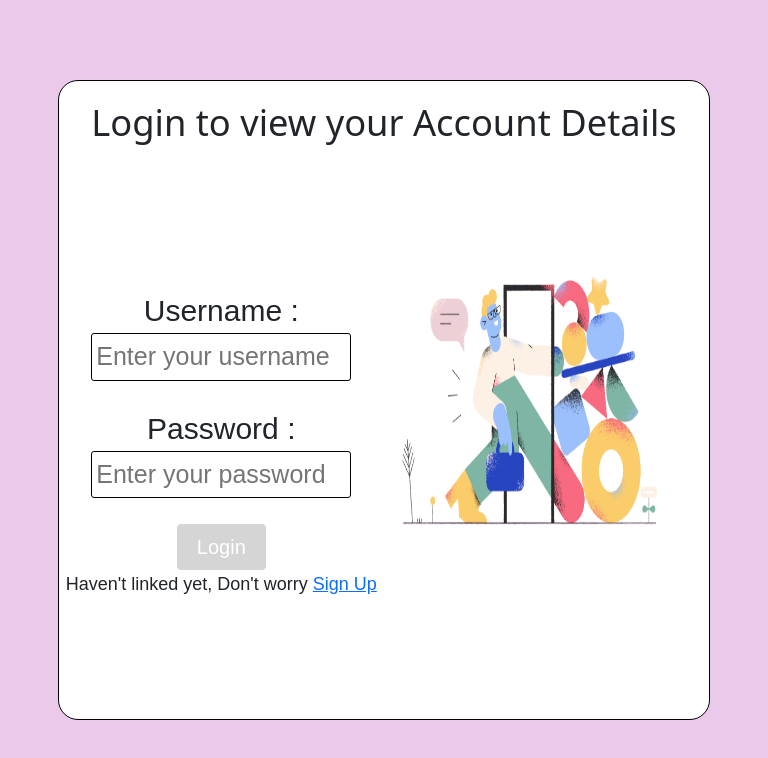
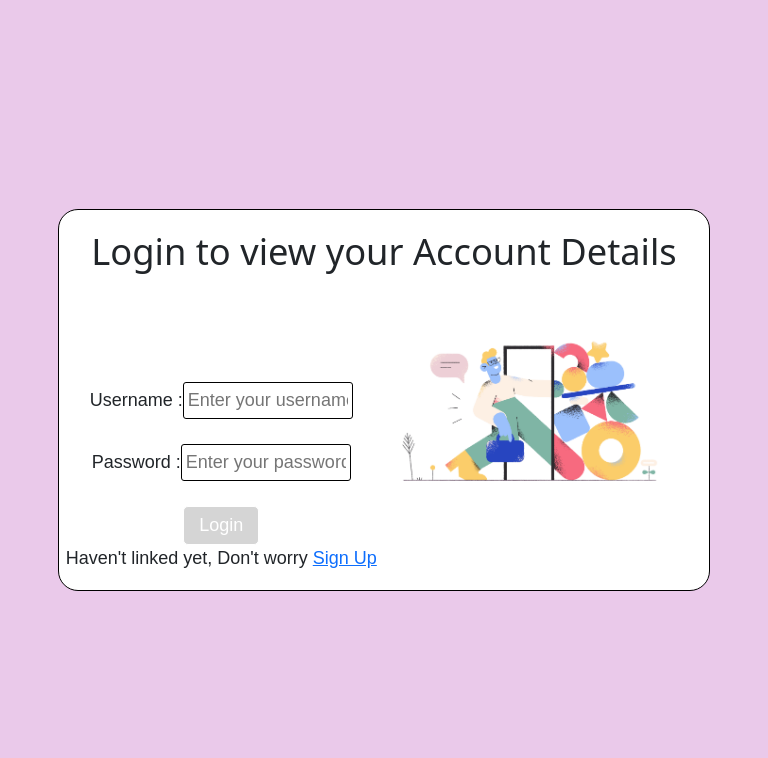
Before and after one commit to phoenix-raghav/Application, a React (Create React App) app in the folder frontend/: page /login in a window 768 px wide. Shown: the top 758 px of the page. Built offline with nearby package versions, Linux system fonts and the light colour scheme.

Commit message:
Responsive

```diff
--- a/frontend/src/App.css
+++ b/frontend/src/App.css
@@ -46,7 +46,7 @@ nav{
 /* **************** HomePage UI *************** */
 #HpScr{
   width: 100vw;
-  height: 100vh;
+  min-height: 100vh;
   /* background-color: antiquewhite; */
   display: flex;
   align-items: center;
@@ -682,6 +682,14 @@ th, tr{
 @media only screen and (min-width: 768px) and (max-width:1568px){
 }
 @media only screen and (min-width: 310px) and (max-width:500px){
+  #HpSections{
+    flex-direction: column-reverse;
+
+  }
+  #HpLeftSec, #HpRightSec{
+    width: 100%;
+    text-align: center;
+  }
   #MsRightSec div{
     text-align: center;
   }
@@ -771,4 +779,16 @@ th, tr{
   #MsRightSec img, #MsRightSec p{
     width: 100%;
   }
+  .loginCredentials span{
+    font-size: 18px;
+    width: fit-content;
+  }
+  .loginCredentials input{
+    font-size: 18px;
+    width: 170px;
+  }
+  #loginBtn,#signUpBtn{
+    font-size: 18px;
+    padding: 5px 15px;
+  }
 }
```
